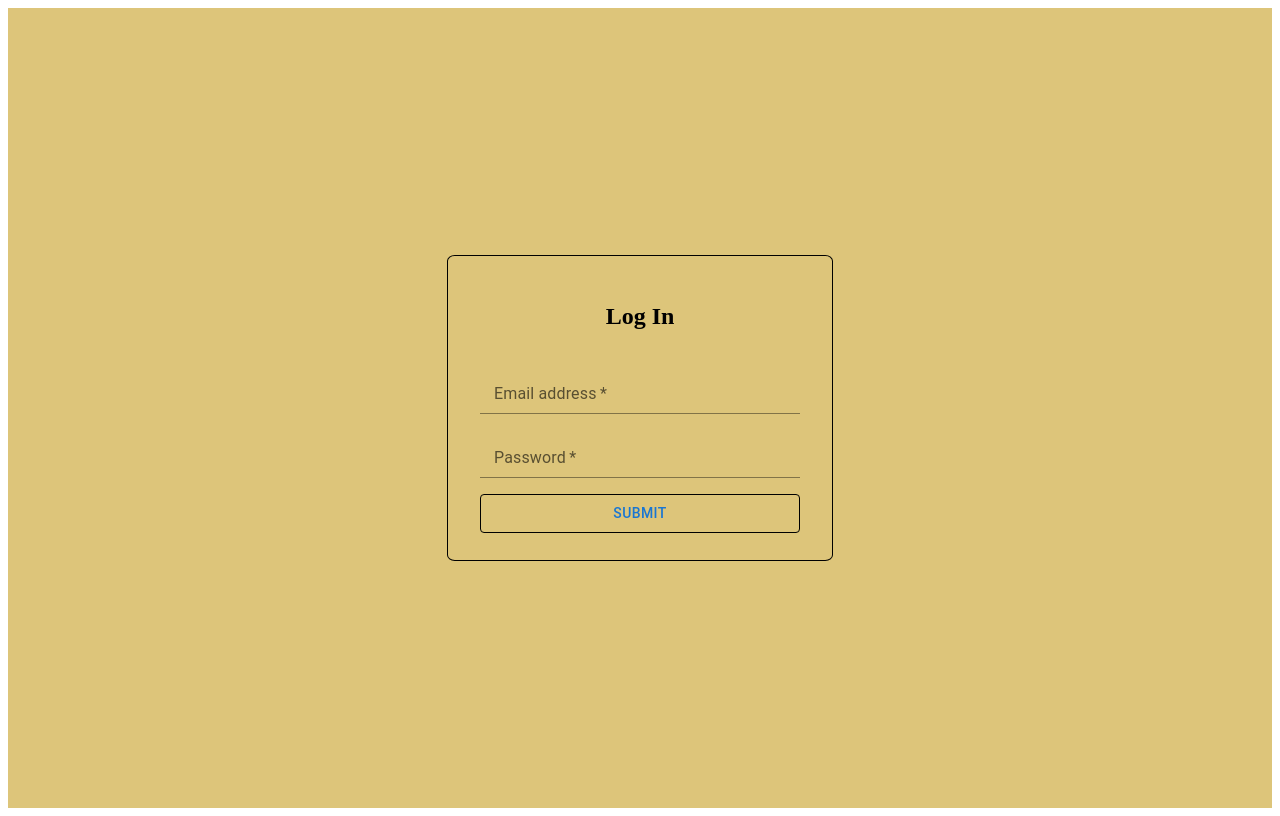
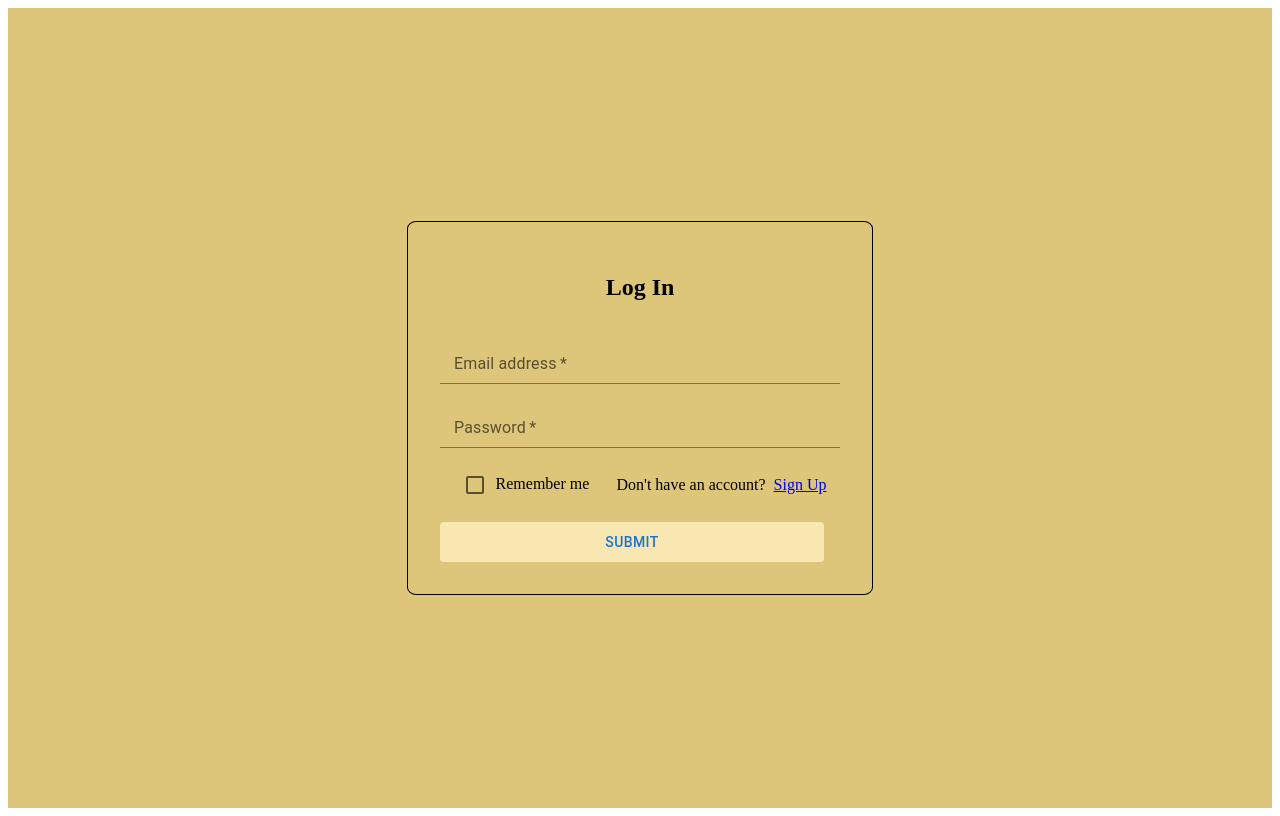
Before and after one commit to Liav550/Shop, a React app in the folder frontend/: page / in a window 1280 px wide. Built offline with nearby package versions, Linux system fonts and the light colour scheme; the HTML template or start-up script is replaced by a standard one.

Commit message:
feat(main.tsx, LoginPage.tsx, useAuth.tsx): handle google authentication

```diff
--- a/frontend/package.json
+++ b/frontend/package.json
@@ -13,8 +13,11 @@
   "dependencies": {
     "@mui/material": "^7.3.5",
     "@mui/styled-engine-sc": "^7.3.5",
+    "@react-oauth/google": "^0.12.2",
     "@tanstack/react-query": "^5.90.10",
     "axios": "^1.13.2",
+    "dotenv": "^17.2.3",
+    "jwt-decode": "^4.0.0",
     "react": "^19.2.0",
     "react-dom": "^19.2.0",
     "react-router-dom": "^7.9.6",
--- a/frontend/src/contexts/useAuth.tsx
+++ b/frontend/src/contexts/useAuth.tsx
@@ -10,15 +10,21 @@ interface AuthContextType {
   isLoading: boolean;
   login: (email: string, password: string) => Promise<void>;
   logout: () => void;
+  rememberMe: boolean;
+  setRemember: (value: boolean) => void;
+  setToken: (token: string | null) => void;
 }
 
 const AuthContext = createContext<AuthContextType>({
   user: null,
   token: null,
+  setToken: () => {},
   isAuthenticated: false,
   isLoading: false,
   login: async () => {},
   logout: () => {},
+  rememberMe: false,
+  setRemember: () => {},
 });
 
 export const AuthProvider: React.FC<{ children: React.ReactNode }> = ({
@@ -27,6 +33,8 @@ export const AuthProvider: React.FC<{ children: React.ReactNode }> = ({
   const [token, setToken] = useState<string | null>(
     localStorage.getItem("jwt")
   );
+
+  const [rememberMe, setRememberMe] = useState<boolean>(false);
 
   // Get user data when token exists
   const { data: userData, isLoading } = useGetRequest<{ user: User }>(
@@ -49,8 +57,21 @@ export const AuthProvider: React.FC<{ children: React.ReactNode }> = ({
     setToken(res.token);
   };
 
+  const changeToken = (newToken: string | null) => {
+    setToken(newToken);
+    if (newToken) {
+      localStorage.setItem("jwt", newToken);
+    }
+  };
+
+  const setRemember = (value: boolean) => {
+    setRememberMe(value);
+    localStorage.setItem("rememberMe", value ? "true" : "false");
+  };
+
   const logout = () => {
     localStorage.removeItem("jwt");
+    localStorage.removeItem("rememberMe");
     setToken(null);
   };
 
@@ -65,6 +86,9 @@ export const AuthProvider: React.FC<{ children: React.ReactNode }> = ({
         isLoading: isLoading || isPending,
         login,
         logout,
+        rememberMe,
+        setRemember,
+        setToken: changeToken,
       }}
     >
       {children}
--- a/frontend/src/main.tsx
+++ b/frontend/src/main.tsx
@@ -3,15 +3,20 @@ import { createRoot } from "react-dom/client";
 import App from "./App.tsx";
 import { AuthProvider } from "./contexts/useAuth.tsx";
 import { QueryClient, QueryClientProvider } from "@tanstack/react-query";
+import { GoogleOAuthProvider } from "@react-oauth/google";
 
+const CLIENT_ID =
+  "863929060724-7783tirlk3s42scsljdh0mbpqgtsl8bs.apps.googleusercontent.com";
 const queryClient = new QueryClient();
 
 createRoot(document.getElementById("root")!).render(
   <QueryClientProvider client={queryClient}>
-    <AuthProvider>
-      <StrictMode>
-        <App />
-      </StrictMode>{" "}
-    </AuthProvider>
+    <GoogleOAuthProvider clientId={CLIENT_ID}>
+      <AuthProvider>
+        <StrictMode>
+          <App />
+        </StrictMode>{" "}
+      </AuthProvider>
+    </GoogleOAuthProvider>
   </QueryClientProvider>
 );
--- a/frontend/src/views/LoginPage.tsx
+++ b/frontend/src/views/LoginPage.tsx
@@ -1,10 +1,23 @@
-import { Box, Button, FormControl, Input, InputLabel } from "@mui/material";
+import {
+  Box,
+  Button,
+  Checkbox,
+  FormControl,
+  Input,
+  InputLabel,
+} from "@mui/material";
 import { useAuth } from "../contexts/useAuth";
 import { useNavigate } from "react-router-dom";
+import { colorPalette } from "../utils/consts";
+import { GoogleLogin } from "@react-oauth/google";
 
 const LoginPage = () => {
-  const { login } = useAuth();
+  const { login, token, setToken, rememberMe, setRemember } = useAuth();
   const navigate = useNavigate();
+
+  if (token && localStorage.getItem("rememberMe") === "true") {
+    navigate("/products");
+  }
 
   const onSubmit = async (e: React.FormEvent<HTMLFormElement>) => {
     e.preventDefault();
@@ -41,8 +54,7 @@ const LoginPage = () => {
           justifyContent: "center",
           textAlign: "center",
           gap: "1rem",
-          width: "20rem",
-          height: "15rem",
+          width: "25rem",
         }}
       >
         <h2>Log In</h2>
@@ -58,9 +70,40 @@ const LoginPage = () => {
           </InputLabel>
           <Input id="password" type="password" />
         </FormControl>
-        <Button sx={{ border: "1px solid black" }} type="submit">
-          Submit
-        </Button>
+        <Box display="flex" flexDirection="row">
+          <Box flexGrow={1}>
+            <Checkbox
+              id="rememberMe"
+              onClick={() => setRemember(!rememberMe)}
+              value={rememberMe}
+            />
+            <label htmlFor="rememberMe">Remember me</label>
+          </Box>
+          <Box
+            flexGrow={1}
+            display={"flex"}
+            justifyContent={"center"}
+            alignItems={"center"}
+          >
+            Don't have an account? &nbsp; <a href="/signup">Sign Up</a>
+          </Box>
+        </Box>
+        <Box display={"flex"} flexDirection={"row"} gap={"1rem"}>
+          <Button
+            sx={{ flexGrow: 1, backgroundColor: colorPalette.bege }}
+            type="submit"
+          >
+            Submit
+          </Button>
+
+          <GoogleLogin
+            auto_select={true}
+            onSuccess={(credentials) => {
+              setToken(credentials.credential!);
+              navigate("/products");
+            }}
+          ></GoogleLogin>
+        </Box>
       </Box>
     </Box>
   );
```
Also changed, not shown: 1 other file (tests, documents, lock files or other folders).
